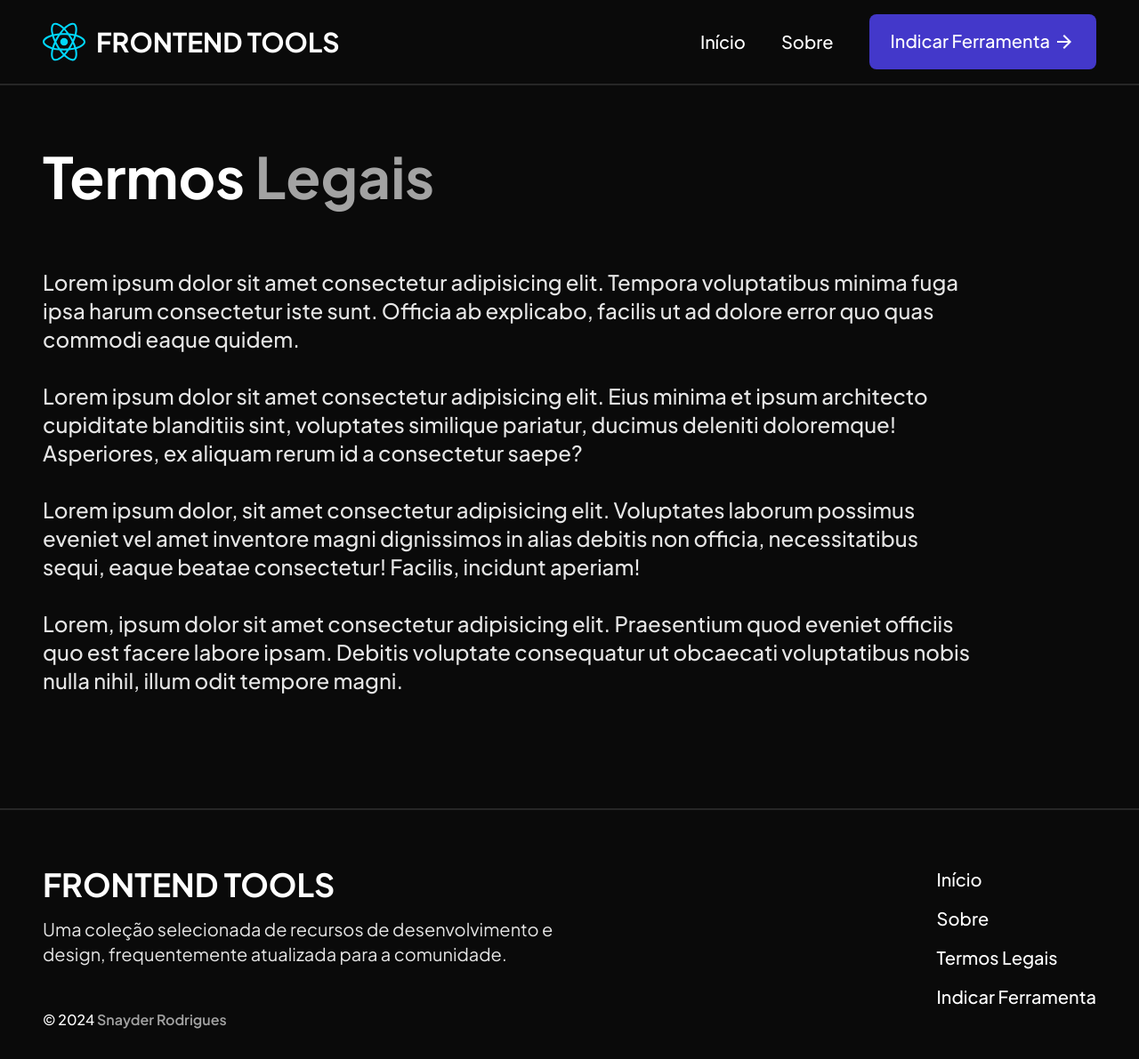
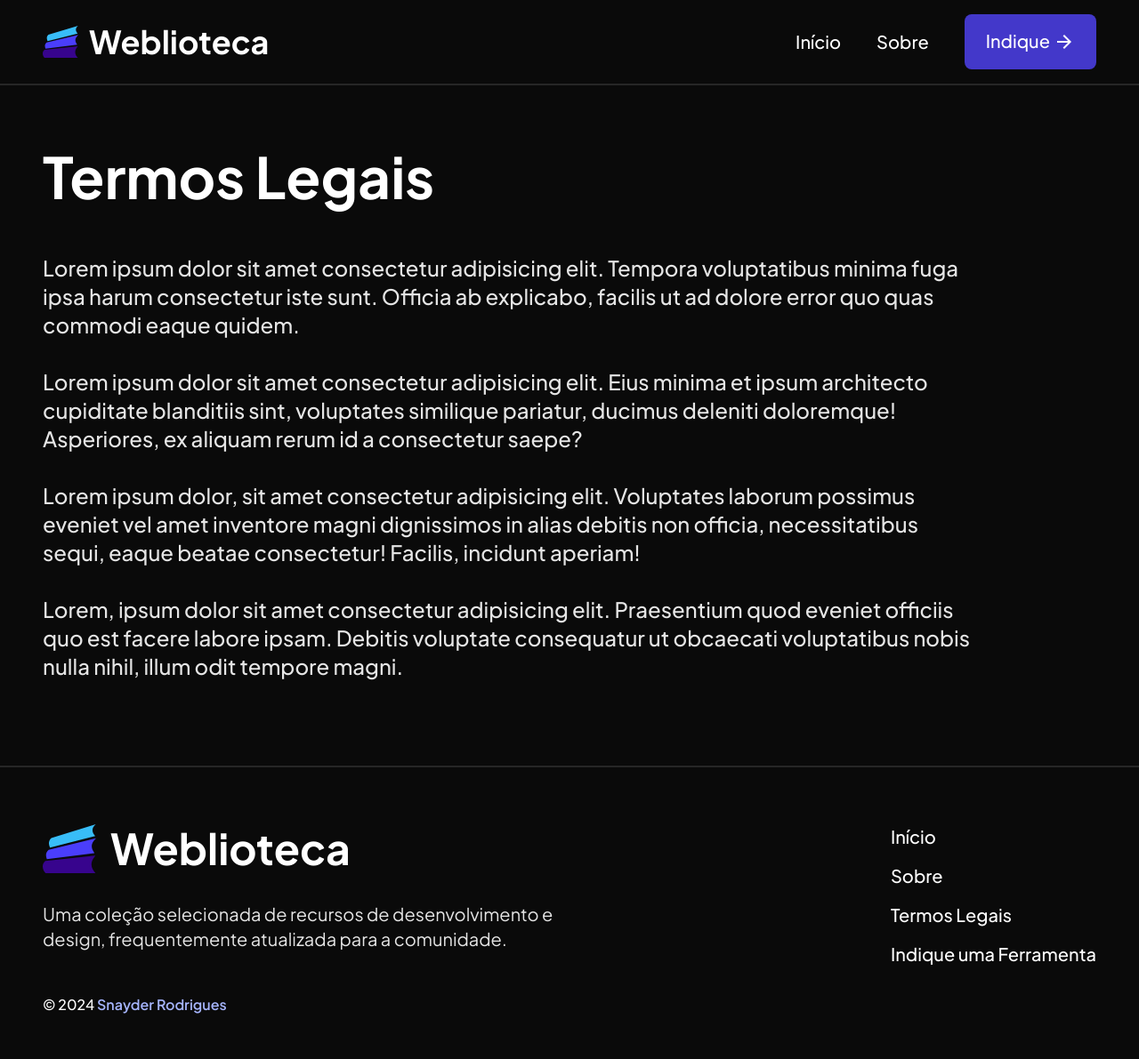
Before and after one commit to SnayderRodrigues/frontcards, a React (Vite) app: page /legal in a window 1280 px wide. Shown: the whole page at 89% size. Built offline with nearby package versions, Linux system fonts and the light colour scheme.

Commit message:
update: Add new brand logo and name

```diff
--- a/index.html
+++ b/index.html
@@ -2,7 +2,7 @@
 <html lang="en">
   <head>
     <meta charset="UTF-8" />
-    <link rel="icon" type="image/svg+xml" href="/vite.svg" />
+    <link rel="icon" type="image/svg+xml" href="/public/vite.svg" />
     <meta name="viewport" content="width=device-width, initial-scale=1.0" />
     <link rel="preconnect" href="https://fonts.googleapis.com" />
     <link rel="preconnect" href="https://fonts.gstatic.com" crossorigin />
@@ -10,7 +10,7 @@
       href="https://fonts.googleapis.com/css2?family=Plus+Jakarta+Sans:ital,wght@0,200..800;1,200..800&display=swap"
       rel="stylesheet"
     />
-    <title>Frontend Tools</title>
+    <title>Weblioteca – Ferramentas para Devs Frontend e Web Designers</title>
   </head>
   <body>
     <div id="root"></div>
--- a/src/app/about/Page.jsx
+++ b/src/app/about/Page.jsx
@@ -5,9 +5,9 @@ const AboutPage = () => {
   return (
     <>
       <section className="font-medium">
-        <div className="wrapper pt-32 sm:pt-36 lg:pt-36 xl:pt-40 pb-12 md:pb-16 lg:pb-32">
-          <h1 className="mb-8 lg:mb-12 xl:mb-16">
-            Sobre <br /> <span className="text-indigo-400">Frontend Tools</span>
+        <div className="wrapper pt-32 sm:pt-36 lg:pt-36 xl:pt-40 pb-12 md:pb-16 lg:pb-24">
+          <h1 className="mb-8 lg:mb-12">
+            Sobre a <br /> Weblioteca
           </h1>
           <div className="flex items-center gap-16">
             <div className="flex flex-col gap-8 text-base sm:text-lg lg:text-xl xl:text-2xl text-neutral-200 max-w-[60ch]">
--- a/src/app/legal/Page.jsx
+++ b/src/app/legal/Page.jsx
@@ -4,9 +4,9 @@ const LegalPage = () => {
   return (
     <>
       <section className="font-medium">
-        <div className="wrapper pt-32 sm:pt-36 lg:pt-36 xl:pt-40 pb-12 md:pb-16 lg:pb-32">
-          <h1 className="mb-8 lg:mb-12 xl:mb-16">
-            Termos <span className="text-neutral-400">Legais</span>
+        <div className="wrapper pt-32 sm:pt-36 lg:pt-36 xl:pt-40 pb-12 md:pb-16 lg:pb-24">
+          <h1 className="mb-8 lg:mb-12">
+            Termos Legais
           </h1>
           <div className="flex items-center gap-16">
             <div className="flex flex-col gap-8 text-base sm:text-lg lg:text-xl xl:text-2xl text-neutral-200 max-w-[60ch]">
--- a/src/components/Footer.jsx
+++ b/src/components/Footer.jsx
@@ -1,5 +1,6 @@
 import React from "react";
 import { Link, useLocation } from "react-router-dom";
+import Logo from "/public/logo-test.svg";
 
 const Footer = () => {
   const { pathname } = useLocation();
@@ -16,11 +17,15 @@ const Footer = () => {
       >
         <div className="flex flex-col justify-between gap-4 md:gap-12">
           <div className="flex flex-col gap-4">
-            <a
-              href="/"
-              className="w-fit text-3xl sm:text-3xl md:text-4xl font-bold uppercase hover:text-neutral-400 transition-colors"
-            >
-              Frontend Tools
+            <a href="/" className="group w-fit flex items-center gap-4 mb-4">
+              <img
+                src={Logo}
+                alt="Logo"
+                width={60}
+              />
+              <div className="text-3xl md:text-4xl lg:text-5xl font-bold">
+                Weblioteca
+              </div>
             </a>
             <p className="max-w-[40ch] text-base md:text-lg lg:text-xl text-neutral-200">
               Uma coleção selecionada de recursos de desenvolvimento e design,
@@ -32,7 +37,7 @@ const Footer = () => {
             <a
               href="https://snayderrodrigues.vercel.app/"
               target="_blank"
-              className="font-semibold text-neutral-400 hover:text-white transition-colors"
+              className="font-semibold text-indigo-300 hover:text-white transition-colors"
             >
               Snayder Rodrigues
             </a>
@@ -41,21 +46,21 @@ const Footer = () => {
         <div className="shrink-0 flex flex-col gap-4 text-lg lg:text-xl font-medium">
           <Link
             to="/"
-            className="w-fit md:hover:text-neutral-400 transition-colors"
+            className="w-fit md:hover:text-indigo-300 transition-colors"
             onClick={scrollToTop}
           >
             Início
           </Link>
           <Link
             to="/about"
-            className="w-fit md:hover:text-neutral-400 transition-colors"
+            className="w-fit md:hover:text-indigo-300 transition-colors"
             onClick={scrollToTop}
           >
             Sobre
           </Link>
           <Link
             to="/legal"
-            className="w-fit md:hover:text-neutral-400 transition-colors"
+            className="w-fit md:hover:text-indigo-300 transition-colors"
             onClick={scrollToTop}
           >
             Termos Legais
@@ -63,9 +68,9 @@ const Footer = () => {
           <a
             href="https://forms.gle/Rh2qCEwa7H3DAUQ26"
             target="_blank"
-            className="w-fit md:hover:text-neutral-400 transition-colors"
+            className="w-fit md:hover:text-indigo-300 transition-colors"
           >
-            Indicar Ferramenta
+            Indique uma Ferramenta
           </a>
         </div>
         <button
--- a/src/components/Header.jsx
+++ b/src/components/Header.jsx
@@ -1,7 +1,7 @@
 import React from "react";
 import { Link } from "react-router-dom";
 import Button from "./Button";
-import Logo from "../assets/react.svg";
+import Logo from "/public/logo-test.svg";
 
 const Header = () => {
   const scrollToTop = () => window.scrollTo({ top: 0 });
@@ -9,13 +9,13 @@ const Header = () => {
   return (
     <header className="fixed z-50 w-full bg-neutral-950 border-b-2 border-b-neutral-800 items-center justify-center flex">
       <nav className="wrapper flex items-center justify-between gap-4 py-4">
-        <a href="/" className="group flex items-center gap-3">
-          <img src={Logo} alt="Logo" className="" width={48} />
-          <div className="hidden sm:block text-xl md:text-2xl lg:text-3xl font-bold uppercase group-hover:text-neutral-400 transition-colors">
-            Frontend Tools
+        <a href="/" className="group flex items-center gap-2 xsm:gap-3">
+          <img src={Logo} alt="Logo" width={40} className="w-7 xsm:w-10" />
+          <div className="text-xl xsm:text-2xl md:text-3xl lg:text-4xl font-bold">
+            Weblioteca
           </div>
         </a>
-        <div className="flex items-center gap-4 sm:text-lg lg:text-xl font-medium">
+        <div className="flex items-center gap-2 lg:gap-4 sm:text-lg lg:text-xl font-medium">
           <Link
             to="/"
             className="hidden md:block px-3 py-2 rounded-lg hover:bg-neutral-800 transition-colors"
@@ -30,10 +30,7 @@ const Header = () => {
           >
             Sobre
           </Link>
-          <Button
-            text="Indicar Ferramenta"
-            href="https://forms.gle/Rh2qCEwa7H3DAUQ26"
-          />
+          <Button text="Indique" href="https://forms.gle/Rh2qCEwa7H3DAUQ26" />
         </div>
       </nav>
     </header>
--- a/src/components/Hero.jsx
+++ b/src/components/Hero.jsx
@@ -6,14 +6,13 @@ const Hero = () => {
       <section className="flex items-center" id="hero-section">
         <div className="wrapper flex flex-col pt-32 sm:pt-36 lg:pt-36 xl:pt-40 pb-12 xsm:pb-16 md:pb-20">
           <h1 className="max-w-[19ch] mb-8 lg:mb-12">
-            Ferramentas e Recursos úteis para <span className="text-indigo-400">Devs Frontend</span> e <span className="text-purple-400">
-              Web
-              Designers
-            </span>.
+            Sua biblioteca de ferramentas para{" "}
+            <span className="text-indigo-400">Devs Frontend</span> e{" "}
+            <span className="text-purple-400">Web Designers</span>.
           </h1>
           <p className="text-base sm:text-lg lg:text-xl xl:text-2xl max-w-[48ch] text-neutral-200">
-            Explore uma coleção de ferramentas selecionadas que ajudarão você
-            a crescer como desenvolvedor e designer.
+            Explore uma coleção de ferramentas selecionadas que ajudarão você a
+            crescer como desenvolvedor e designer.
           </p>
         </div>
       </section>
```
Also changed, not shown: src/index.css (+15 -4 lines), public/logo-test.svg (added).
